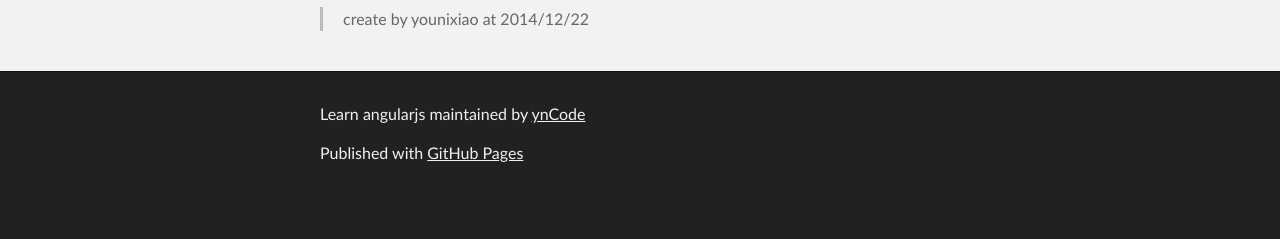
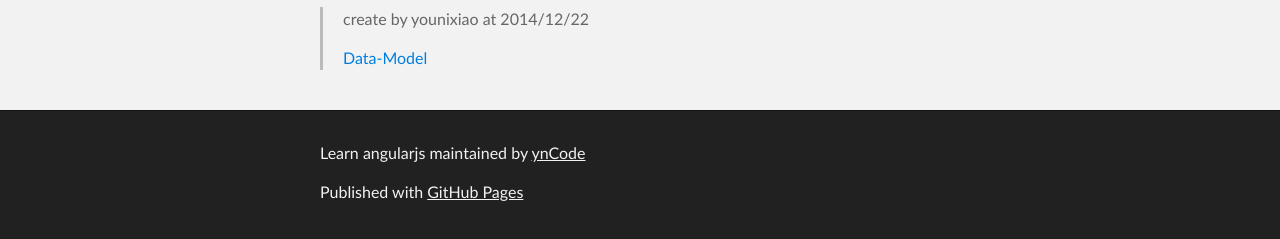
Before and after one commit to ynCode/learn_angularjs, a plain HTML site: page index.html in a window 1280 px wide. Shown: the part 317-556 px from the top of the page. Drawn offline with Linux system fonts and the light colour scheme.

Commit message:
complate index.html scope info

```diff
--- a/index.html
+++ b/index.html
@@ -19,11 +19,14 @@
         <a id="forkme_banner" href="https://github.com/ynCode/learn_angularjs">View on GitHub</a>
 
         <h1 id="project_title">Learn angularjs</h1>
+
         <h2 id="project_tagline">learn angularjs</h2>
 
         <section id="downloads">
-              <a class="zip_download_link" href="https://github.com/ynCode/learn_angularjs/zipball/master">Download this project as a .zip file</a>
-              <a class="tar_download_link" href="https://github.com/ynCode/learn_angularjs/tarball/master">Download this project as a tar.gz file</a>
+            <a class="zip_download_link" href="https://github.com/ynCode/learn_angularjs/zipball/master">Download this
+                project as a .zip file</a>
+            <a class="tar_download_link" href="https://github.com/ynCode/learn_angularjs/tarball/master">Download this
+                project as a tar.gz file</a>
         </section>
     </header>
 </div>
@@ -32,10 +35,12 @@
 <div id="main_content_wrap" class="outer">
     <section id="main_content" class="inner">
         <h1>
-<a id="learn-angular" class="anchor" href="#learn-angular" aria-hidden="true"><span class="octicon octicon-link"></span></a>learn angular</h1>
+            <a id="learn-angular" class="anchor" href="#learn-angular" aria-hidden="true"><span
+                    class="octicon octicon-link"></span></a>learn angular</h1>
 
         <blockquote>
             <p>create by younixiao at 2014/12/22</p>
+            <a href="scope/Data-Model.html">Data-Model</a>
         </blockquote>
     </section>
 </div>
@@ -44,11 +49,11 @@
 <div id="footer_wrap" class="outer">
     <footer class="inner">
         <p class="copyright">Learn angularjs maintained by <a href="https://github.com/ynCode">ynCode</a></p>
+
         <p>Published with <a href="http://pages.github.com">GitHub Pages</a></p>
     </footer>
 </div>
 
 
-
 </body>
 </html>
```
Lines whose indentation alone changed are shown as unchanged.
